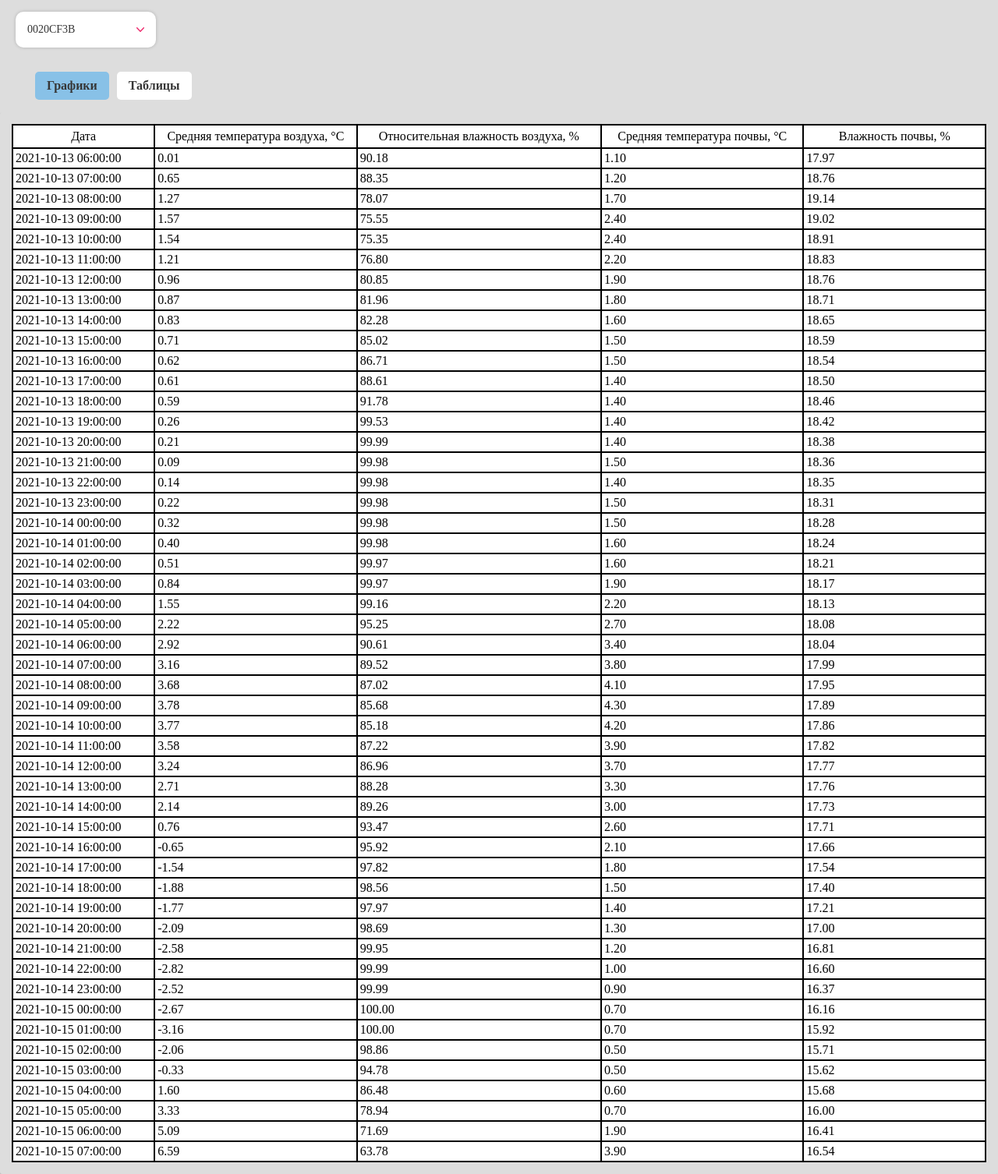
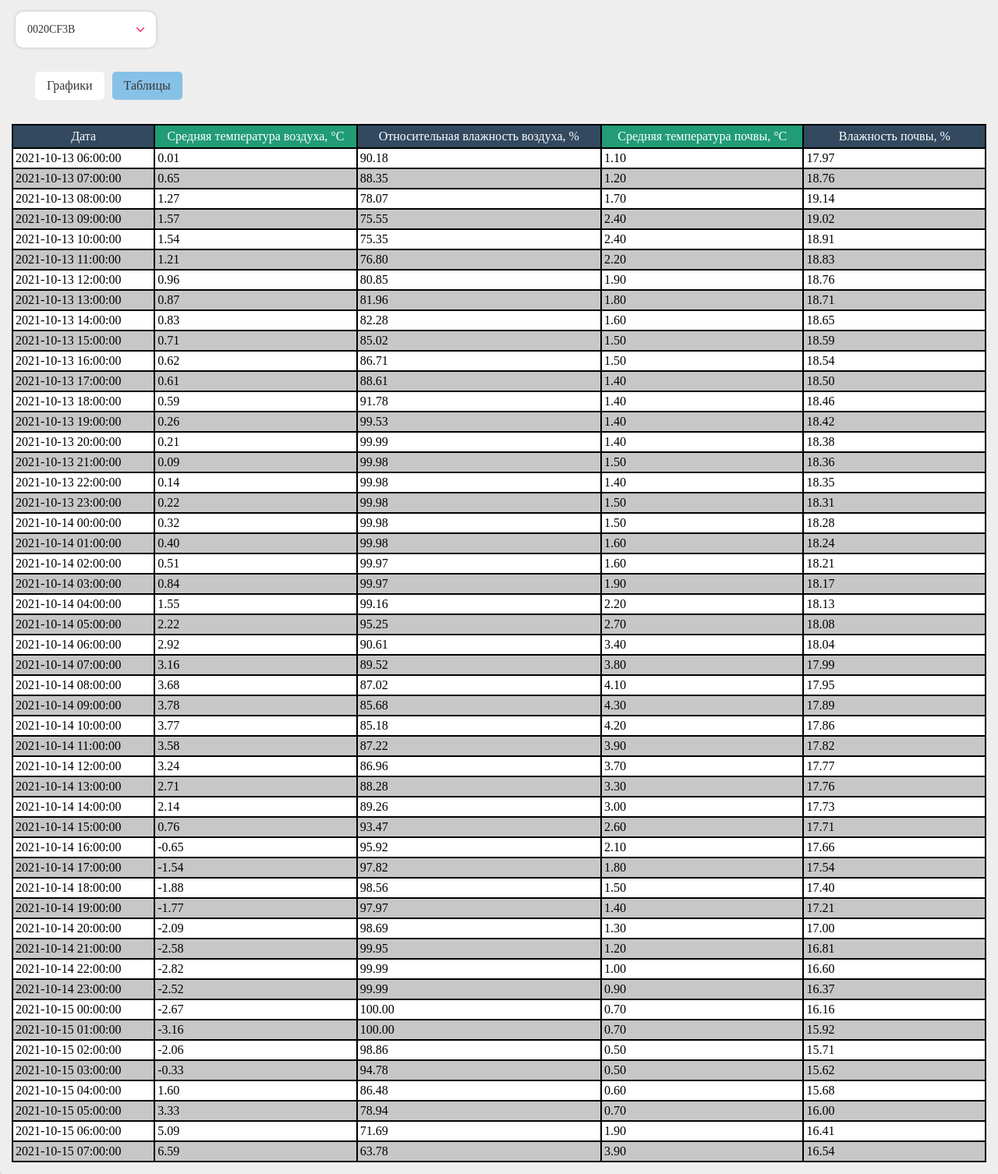
Before and after one commit to Winleynnn/Monitoring_test_project, a Django app: page / in a window 1280 px wide, after a click on "Таблицы". Shown: the part 48-1554 px from the top of the page at 78% size. Run offline with Django 3.2, Linux system fonts and the light colour scheme; a user stored in the database is signed in; data comes from the database, SQL or seed files in the repository; both versions use the stored data as it was after the commit; some libraries are stand-ins or nearby versions.

Commit message:
table, fix some bugs
сделан дизайн таблиц. подправлены код и стили

```diff
--- a/django_site/restfull_api_test/polls/static/css/site2.css
+++ b/django_site/restfull_api_test/polls/static/css/site2.css
@@ -1,7 +1,8 @@
 body {
-	background-color: #dddddd;
+	background-color: #EEEEEE;
   overflow-x: hidden;
   margin: 0;
+  font-family: Century Gothic;
 }
 .grafic {
 	background-color: #FFFFFF;
@@ -42,9 +43,9 @@ select:focus {
 	padding:9px 15px;
 	display:inline-block;
 	border-radius:5px 5px 5px 5px;
-	background:#88c1e7;
+	background:#ffffff;
 	font-size:16px;
-	font-weight:600;
+
 	color:#363636;
 	transition:all linear 0.15s;
   text-decoration: none;
@@ -52,11 +53,11 @@ select:focus {
 
 }
 .tab-links a:hover {
-	background:#acd3ec;
+  background:#c8dae6;
 	text-decoration:none;
 }
 li.active a, li.active a:hover {
-	background:#fff;
+	background:#88c1e7;
 	color:#363636;
 }
 /*----- Content of Tabs -----*/
@@ -69,7 +70,6 @@ li.active a, li.active a:hover {
 .tab {
 	display:none;
 }
-
 .tab.active {
 	display:block;
 }
@@ -80,6 +80,8 @@ li.active a, li.active a:hover {
 	border-spacing:0;
 	 height: auto;
 	background-color: #fff;
+	font-family:'Times New Roman', Times, serif;
+
 }
 .table, .table td, .table th {
 	border: 2px solid #000000;
@@ -98,8 +100,23 @@ li.active a, li.active a:hover {
 .table th:hover {
     cursor: pointer;
 }
-.table th:active {
-  background-color:rgb(211, 211, 211) ;
+
+.table th {
+  background:#fff;
+}
+.table tbody tr:nth-child(even){
+	background: rgb(199, 199, 199);
+}
+
+.table thead th {
+    color: #ffffff;
+    background: #219c77;
+}
+
+
+.table thead th:nth-child(odd) {
+    color: #ffffff;
+    background: #324960;
 }
 
 /*Кнопки хедера*/
@@ -129,7 +146,7 @@ li.active a, li.active a:hover {
   padding: 15px 20px;
 }
 .nav_list li:hover{
-  background-color: rgb(40, 67, 77);
+  background-color: #a0d7fc;
 }
 .nav_list a
 {
@@ -224,7 +241,7 @@ li.active a, li.active a:hover {
   overflow: hidden;
   border: 2px solid #7FB5DA;
   border-radius: 8px;
-  font-family: 'Montserrat', sans-serif;
+  font-family: Century Gothic;
   color: #408fc4;
   transition: .2s ease-in-out;
 }
@@ -263,7 +280,7 @@ li.active a, li.active a:hover {
 	top: 50%;
 	left: 50%;
 	margin-top: -140px;
-	margin-left: -170px;
+	margin-left: -200px;
 	background: #fff;
 	border-radius: 3px;
 	border: 1px solid #ccc;
@@ -287,7 +304,7 @@ li.active a, li.active a:hover {
 
 form {
 	margin: 0 auto;
-	margin-top: 20px;
+
 }
 
 label {
@@ -314,8 +331,8 @@ p a:hover {
 }
 
 input {
-	font-family: "Helvetica Neue", Helvetica, sans-serif;
-	font-size: 12px;
+	font-family: Century Gothic;
+	font-size: 14px;
 	outline: none;
 }
 
@@ -353,7 +370,7 @@ input[type=password]:focus {
 
 	height: 58px;
   margin: 20 -0.4px 0 -0.4px;
-	box-shadow: inset 1 1px 1px #fff;
+	box-shadow: inset 1 1px 1px rgb(0, 0, 0);
 	border-top: 1px solid #ccc;
 	border-bottom-right-radius: 3px;
 	border-bottom-left-radius: 3px;
--- a/django_site/restfull_api_test/polls/templates/polls/index.html
+++ b/django_site/restfull_api_test/polls/templates/polls/index.html
@@ -9,7 +9,7 @@
 <div class="tabs">
 	<ul class="tab-links">
 		<li class="active" onmousedown="return false"><a href="#tab1">Графики</a></li>
-		<li><a href="#tab2" onmousedown="return false">Таблицы</a></li>
+		<li  onmousedown="return false"><a href="#tab2">Таблицы</a></li>
 	</ul>
 
 	<div class="tab-content">
--- a/django_site/restfull_api_test/polls/templates/polls/navbar.html
+++ b/django_site/restfull_api_test/polls/templates/polls/navbar.html
@@ -2,8 +2,8 @@
     <div class="nav_container">
         <ul class="nav_list">
             {% if user.is_authenticated %}
-            <a ><li>{{user.username|title}}</li></a>
-            <a href="/logout"><li>Выйти</li></a>
+            <a  onmousedown="return false" style="cursor: pointer;"><li>{{user.username|title}}</li></a>
+            <a href="/logout"  onmousedown="return false"><li>Выйти</li></a>
             <!-- <li><a href="/">Главная страница</a></li> -->
             {% endif %}
         </ul>
```
Also changed, not shown: django_site/restfull_api_test/db.sqlite3. Lines whose indentation alone changed are shown as unchanged.
